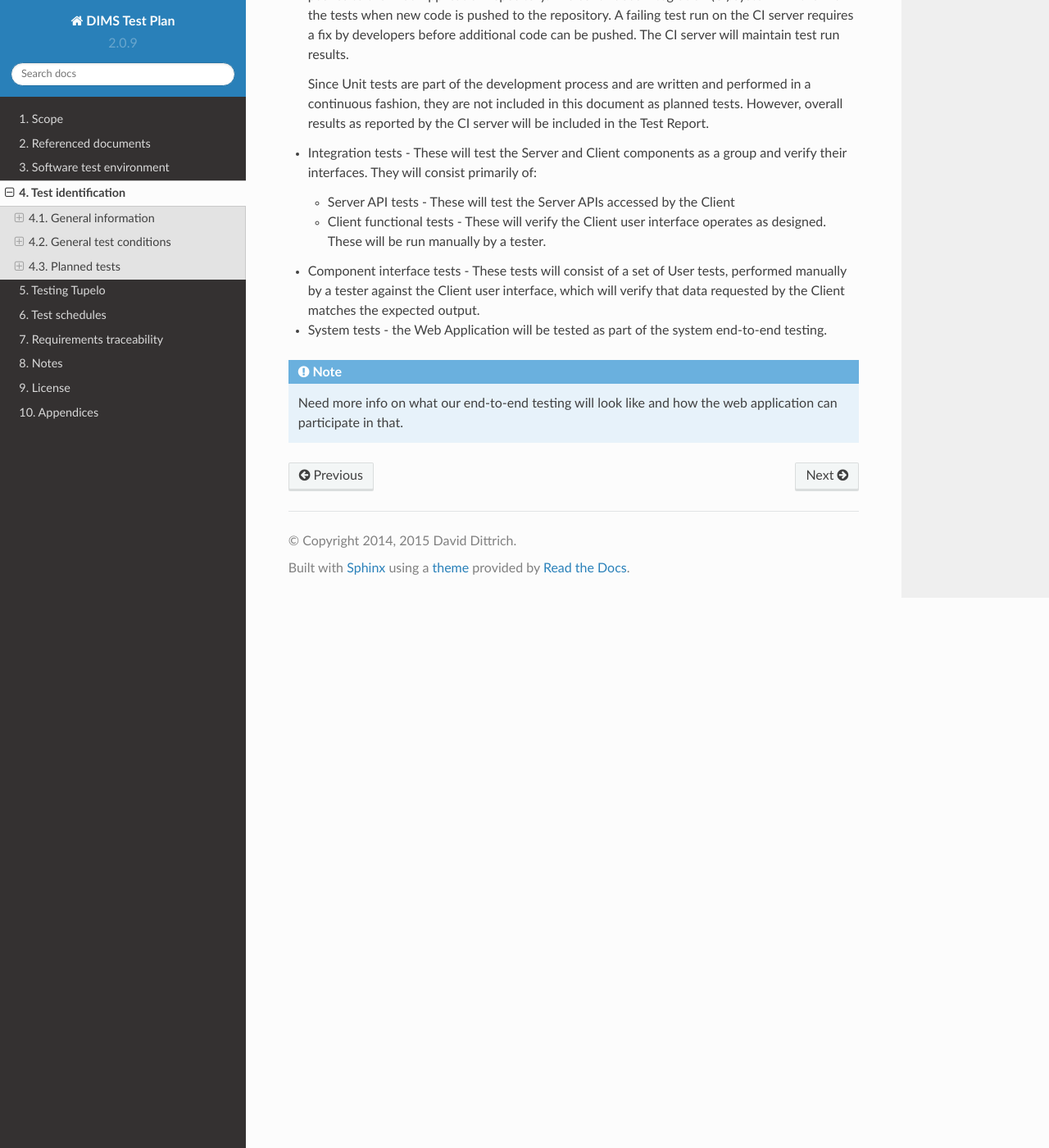
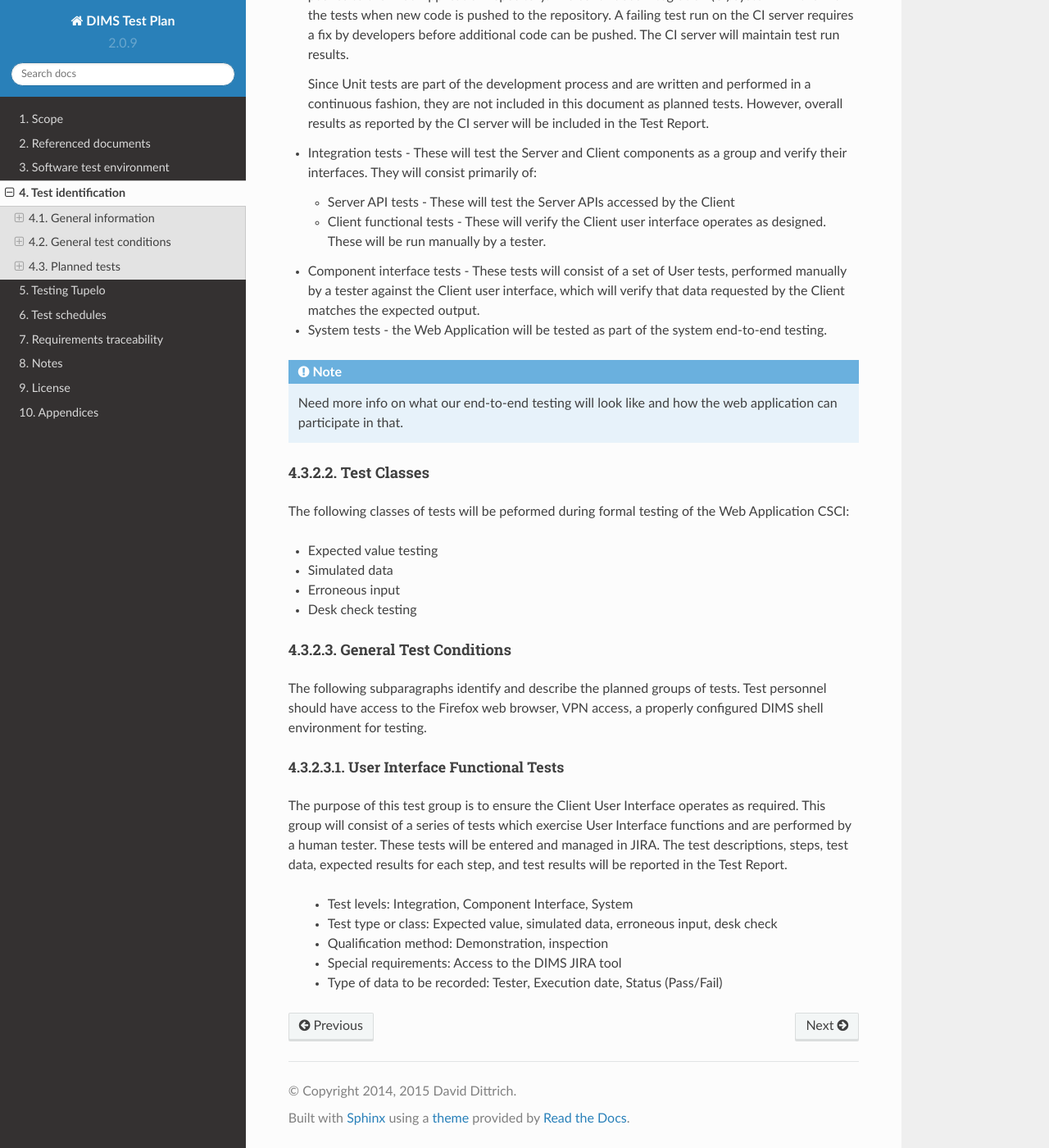
Before and after one commit to uw-dims/dims-tp, a Sphinx documentation site: the page built from source/testidentification.rst, in a window 1280 px wide and 1400 px high, scrolled down 3882 px. Shown: the whole window at 82% size. Built offline with Sphinx 7.4.7 and the Read the Docs theme 2.0.0, drawn with Linux system fonts in a browser that asks for light colours.

Commit message:
Added subsection for User Interface Functional Tests

```diff
--- a/source/testidentification.rst
+++ b/source/testidentification.rst
@@ -257,3 +257,36 @@ Testing of the Web Application CSCI will take place at the following levels:
     web application can participate in that.
 
 ..
+
+Test Classes
+^^^^^^^^^^^^
+
+The following classes of tests will be peformed during formal testing of the
+Web Application CSCI:
+
+* Expected value testing
+* Simulated data
+* Erroneous input
+* Desk check testing
+
+General Test Conditions
+^^^^^^^^^^^^^^^^^^^^^^^
+
+The following subparagraphs identify and describe the planned groups of tests.
+Test personnel should have access to the Firefox web browser, VPN access, a
+properly configured DIMS shell environment for testing.
+
+User Interface Functional Tests
+"""""""""""""""""""""""""""""""
+
+The purpose of this test group is to ensure the Client User Interface operates as required.
+This group will consist of a series of tests which exercise User Interface
+functions and are performed by a human tester. These tests will be entered and managed in
+JIRA. The test descriptions, steps, test data, expected results for each step,
+and test results will be reported in the Test Report.
+
+   + Test levels: Integration, Component Interface, System
+   + Test type or class: Expected value, simulated data, erroneous input, desk check
+   + Qualification method: Demonstration, inspection
+   + Special requirements: Access to the DIMS JIRA tool
+   + Type of data to be recorded: Tester, Execution date, Status (Pass/Fail)
```
